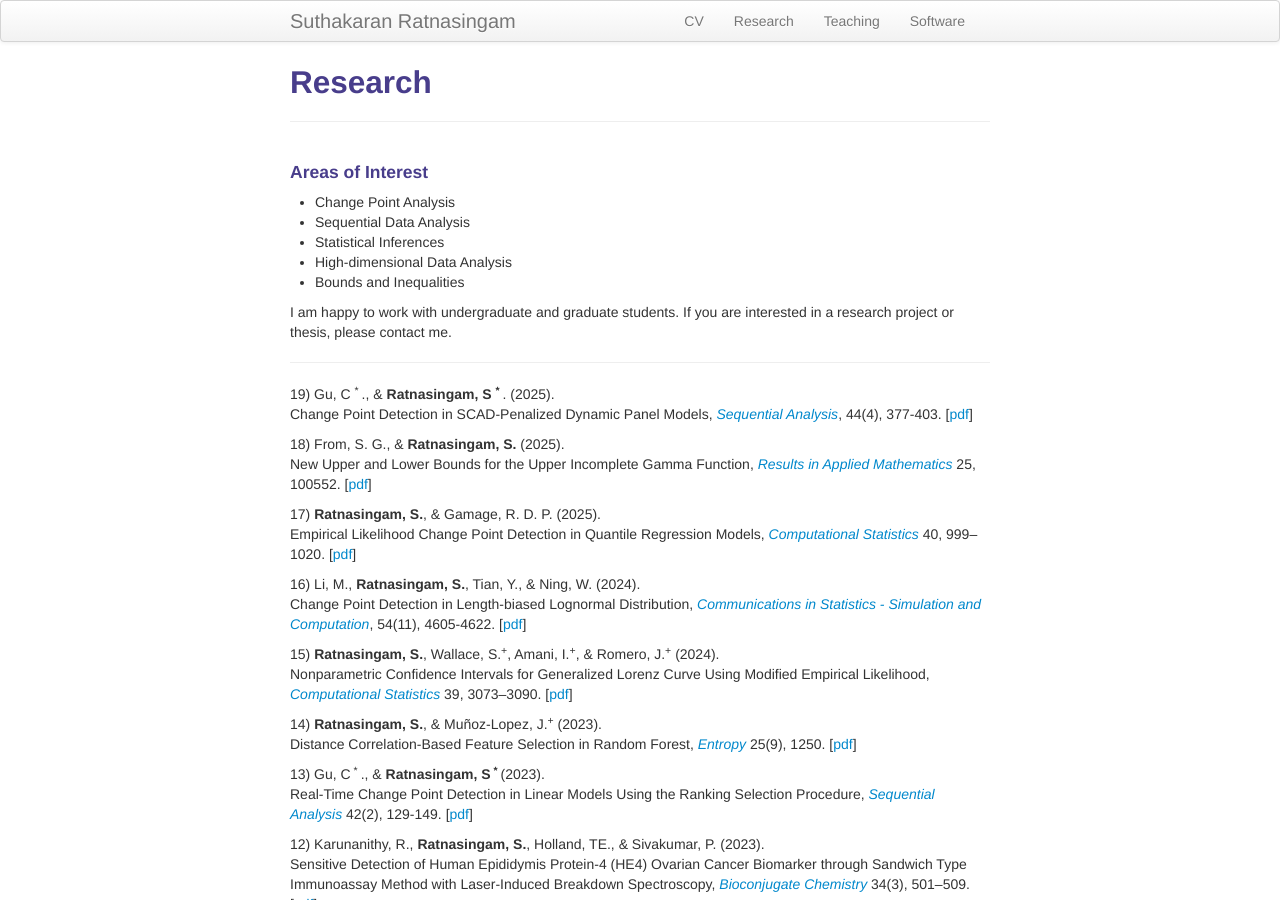
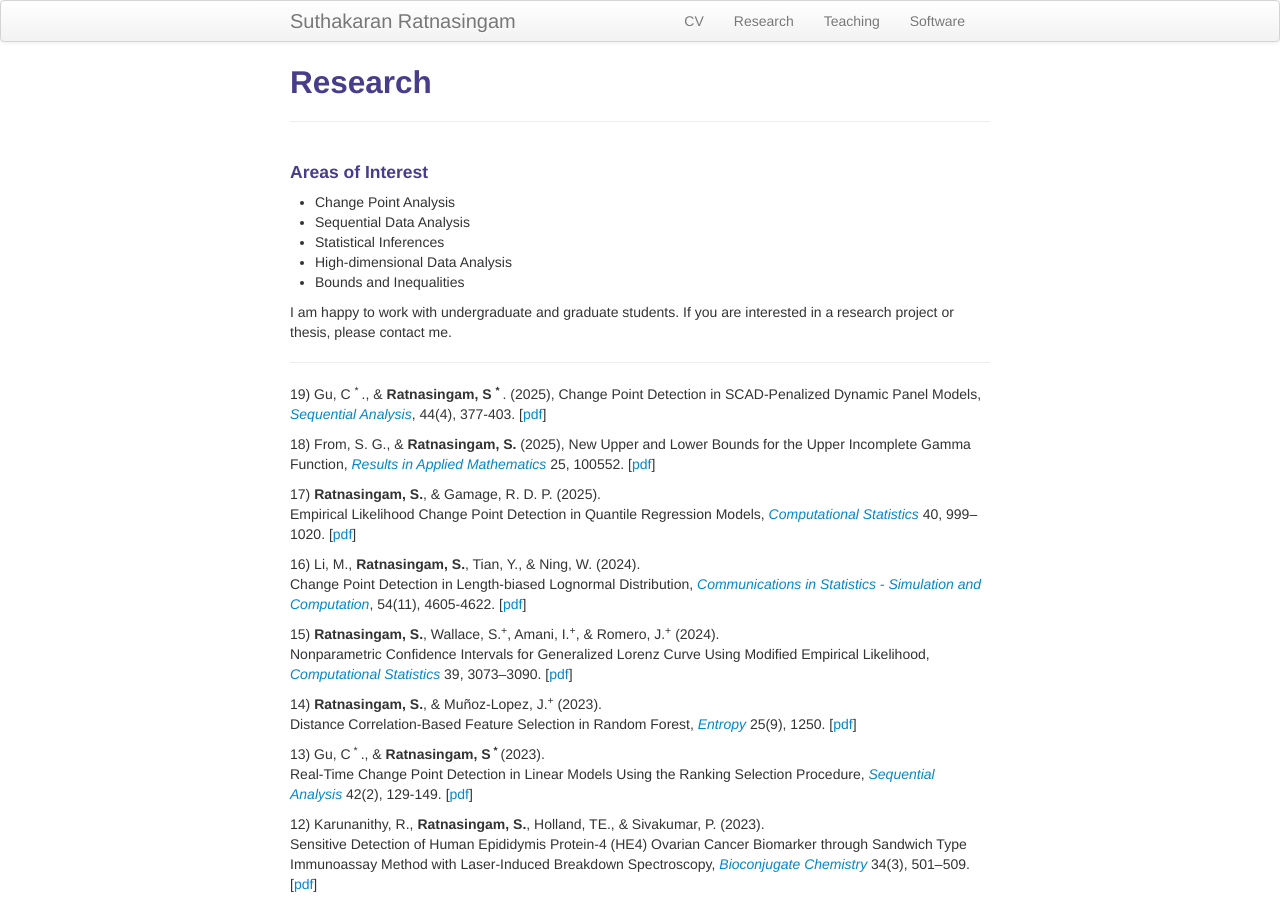
Before and after one commit to suthakaranr/suthakaranr.github.io, a Jekyll site: the page built from pages/Research.md, in a window 1280 px wide and 900 px high. Built offline with Jekyll 4.4.1, drawn with Linux system fonts in a browser that asks for light colours.

```diff
--- a/pages/Research.md
+++ b/pages/Research.md
@@ -17,11 +17,9 @@ I am happy to work with undergraduate and graduate students. If you are interest
 ---
 
 
-19) Gu, C <sup> * </sup>., & <b>Ratnasingam, S <sup> * </sup></b>. (2025).
-   Change Point Detection in SCAD-Penalized Dynamic Panel Models, <i><a href="https://doi.org/10.1080/07474946.2025.2510372" target="_blank">Sequential Analysis</a></i>, 44(4), 377-403. [<a href="../assets/2025CGSR.pdf" target="_blank">pdf</a>]
+19) Gu, C <sup> * </sup>., & <b>Ratnasingam, S <sup> * </sup></b>. (2025), Change Point Detection in SCAD-Penalized Dynamic Panel Models, <i><a href="https://doi.org/10.1080/07474946.2025.2510372" target="_blank">Sequential Analysis</a></i>, 44(4), 377-403. [<a href="../assets/2025CGSR.pdf" target="_blank">pdf</a>]
 
-18) From, S. G., & <b>Ratnasingam, S.</b> (2025).
-   New Upper and Lower Bounds for the Upper Incomplete Gamma Function, <i><a href="https://doi.org/10.1016/j.rinam.2025.100552" target="_blank">Results in Applied Mathematics</a></i> 25, 100552. [<a href="../assets/2025FSRINAM.pdf" target="_blank">pdf</a>]
+18) From, S. G., & <b>Ratnasingam, S.</b> (2025), New Upper and Lower Bounds for the Upper Incomplete Gamma Function, <i><a href="https://doi.org/10.1016/j.rinam.2025.100552" target="_blank">Results in Applied Mathematics</a></i> 25, 100552. [<a href="../assets/2025FSRINAM.pdf" target="_blank">pdf</a>]
 
 17) <b>Ratnasingam, S.</b>, & Gamage, R. D. P. (2025).
    Empirical Likelihood Change Point Detection in Quantile Regression Models, <i><a href="https://doi.org/10.1007/s00180-024-01526-w" target="_blank">Computational Statistics</a></i> 40, 999–1020. [<a href="../assets/2024SRRG.pdf" target="_blank">pdf</a>]
```
